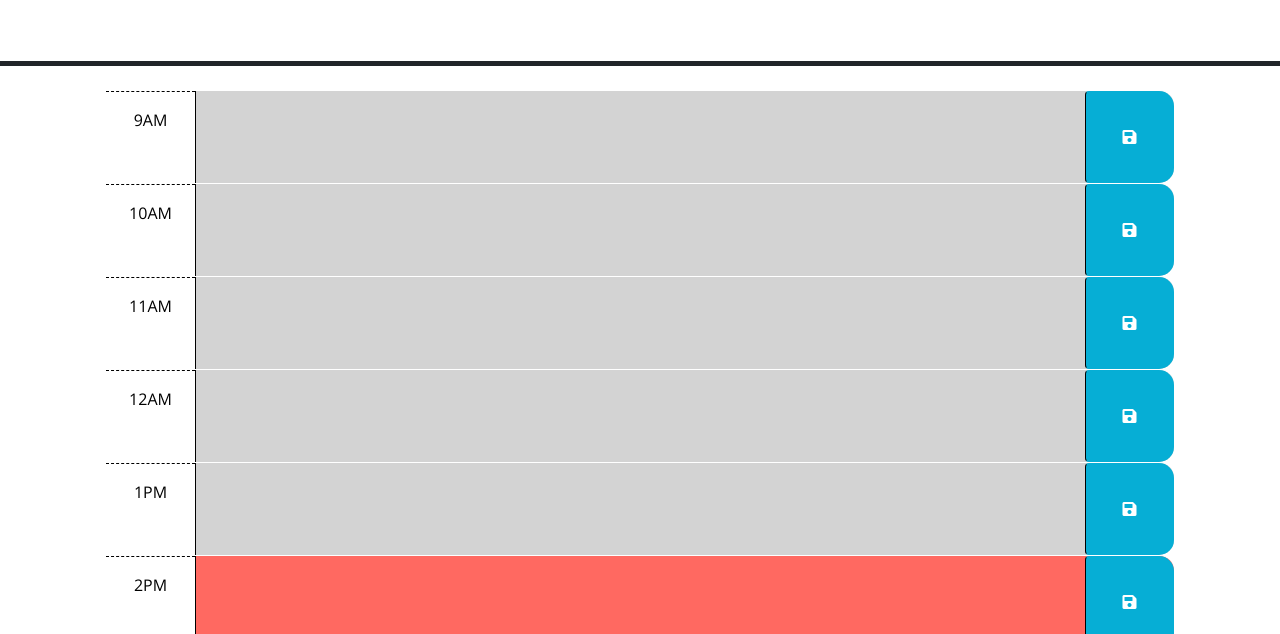
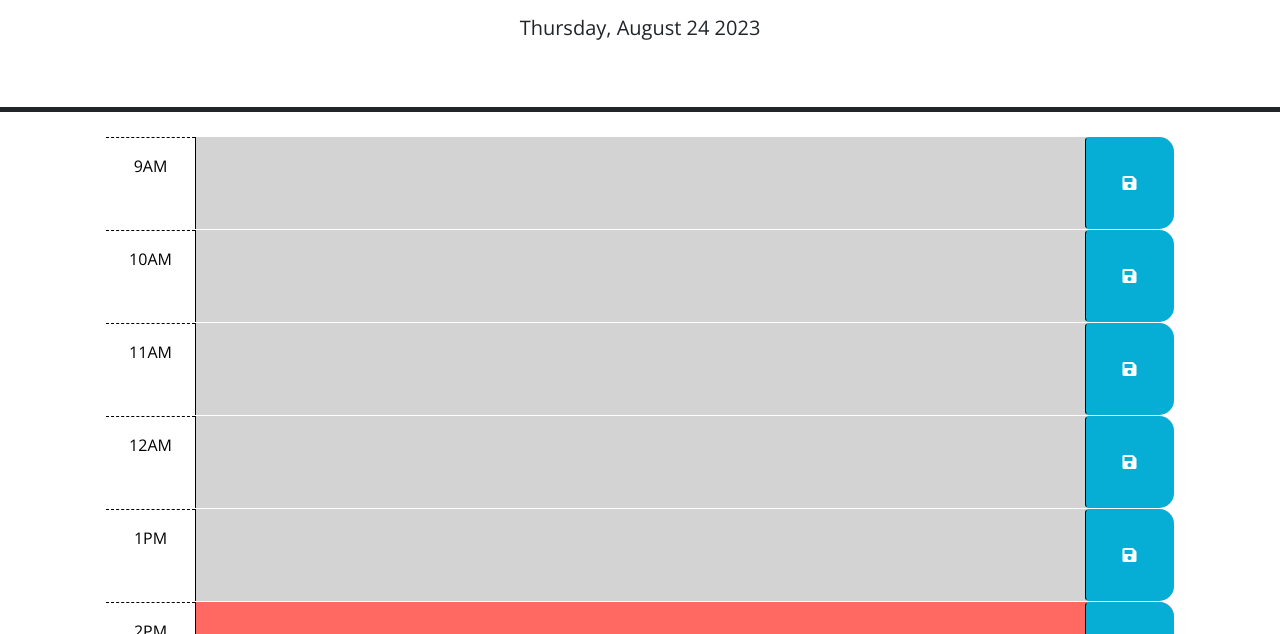
Before and after one commit to Prosentint/schedule-planner, a plain HTML site: page index.html in a window 1280 px wide. Shown: the part 166-800 px from the top of the page. Drawn offline with nearby package versions, Linux system fonts and the light colour scheme.

Commit message:
added date display in header, and added more comments js and html

```diff
--- a/assets/js/script.js
+++ b/assets/js/script.js
@@ -1,13 +1,5 @@
-// Wrap all code that interacts with the DOM in a call to jQuery to ensure that
-// the code isn't run until the browser has finished rendering all the elements
-// in the html.
+// Only runs script if all html elements have loaded
 $(document).ready(function () {
-    // TODO: Add a listener for click events on the save button. This code should
-    // use the id in the containing time-block as a key to save the user input in
-    // local storage. HINT: What does `this` reference in the click listener
-    // function? How can DOM traversal be used to get the "hour-x" id of the
-    // time-block containing the button that was clicked? How might the id be
-    // useful when saving the description in local storage?
 
     // checks if any save button is clicked
     $('.saveBtn').on('click', function () {
@@ -21,13 +13,7 @@ $(document).ready(function () {
 
     })
 
-
-    // TODO: Add code to apply the past, present, or future class to each time
-    // block by comparing the id to the current hour. HINTS: How can the id
-    // attribute of each time-block be used to conditionally add or remove the
-    // past, present, and future classes? How can Day.js be used to get the
-    // current hour in 24-hour time?
-
+    // function to check the current hour and compare each time block to it, then setting each time blocks class to the appropriate time
     function hourChecker() {
         var currentTime = dayjs().hour();
 
@@ -60,10 +46,6 @@ $(document).ready(function () {
     // reruns hourchecker program every 15 seconds
     setInterval(hourChecker, 1000*15);
 
-    // TODO: Add code to get any user input that was saved in localStorage and set
-    // the values of the corresponding textarea elements. HINT: How can the id
-    // attribute of each time-block be used to do this?
-
     // Displays any saved data for every time block if there is any upon page load
     $('#hour-9 .description').val(localStorage.getItem('hour-9'));
     $('#hour-10 .description').val(localStorage.getItem('hour-10'));
@@ -75,5 +57,7 @@ $(document).ready(function () {
     $('#hour-16 .description').val(localStorage.getItem('hour-16'));
     $('#hour-17 .description').val(localStorage.getItem('hour-17'));
 
-    // TODO: Add code to display the current date in the header of the page.
+    // displays the current date in the header of the page.
+    $('#currentDay').text(dayjs().format('dddd, MMMM D YYYY'));
+
   });
--- a/index.html
+++ b/index.html
@@ -29,18 +29,9 @@
       <p id="currentDay" class="lead"></p>
     </header>
     <div class="container-lg px-5">
-      <!-- Use class for "past", "present", and "future" to apply styles to the
-        time-block divs accordingly. The javascript will need to do this by
-        adding/removing these classes on each div by comparing the hour in the
-        id to the current hour. The html provided below is meant to be an example
-        demonstrating how the css provided can be leveraged to create the
-        desired layout and colors. The html below should be removed or updated
-        in the finished product. Remember to delete this comment once the
-        code is implemented.
-        -->
 
-      <!-- Example of a past time block. The "past" class adds a gray background color. -->
-      <div id="hour-9" class="row time-block past">
+      <!-- Time blocks for hours from 9 am to 5pm -->
+      <div id="hour-9" class="row time-block">
         <div class="col-2 col-md-1 hour text-center py-3">9AM</div>
         <textarea class="col-8 col-md-10 description" rows="3"> </textarea>
         <button class="btn saveBtn col-2 col-md-1" aria-label="save">
@@ -48,8 +39,7 @@
         </button>
       </div>
 
-      <!-- Example of a a present time block. The "present" class adds a red background color. -->
-      <div id="hour-10" class="row time-block present">
+      <div id="hour-10" class="row time-block">
         <div class="col-2 col-md-1 hour text-center py-3">10AM</div>
         <textarea class="col-8 col-md-10 description" rows="3"> </textarea>
         <button class="btn saveBtn col-2 col-md-1" aria-label="save">
@@ -57,8 +47,7 @@
         </button>
       </div>
 
-      <!-- Example of a time block. The "future" class adds a green background color. -->
-      <div id="hour-11" class="row time-block future">
+      <div id="hour-11" class="row time-block">
         <div class="col-2 col-md-1 hour text-center py-3">11AM</div>
         <textarea class="col-8 col-md-10 description" rows="3"> </textarea>
         <button class="btn saveBtn col-2 col-md-1" aria-label="save">
```
